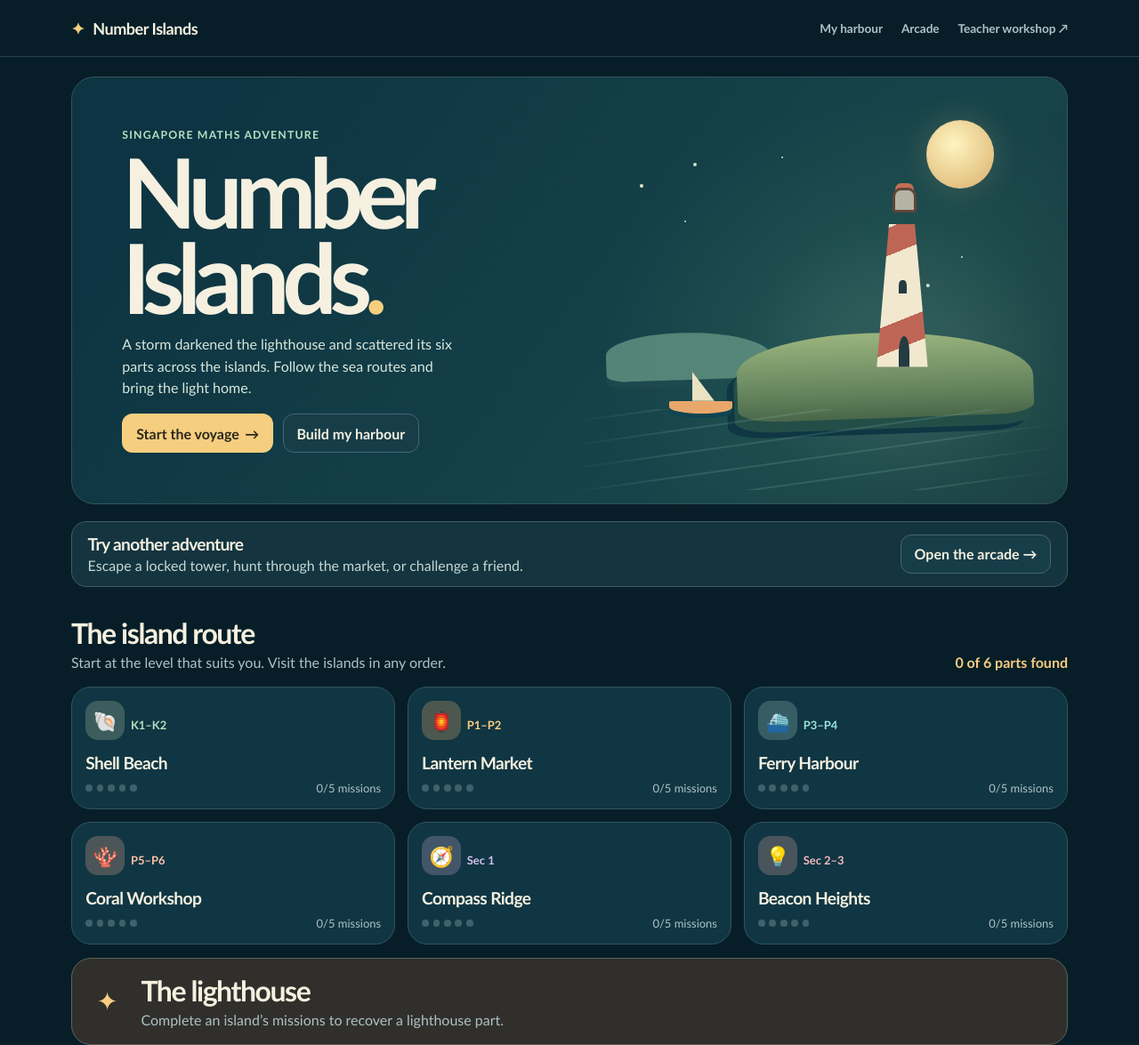
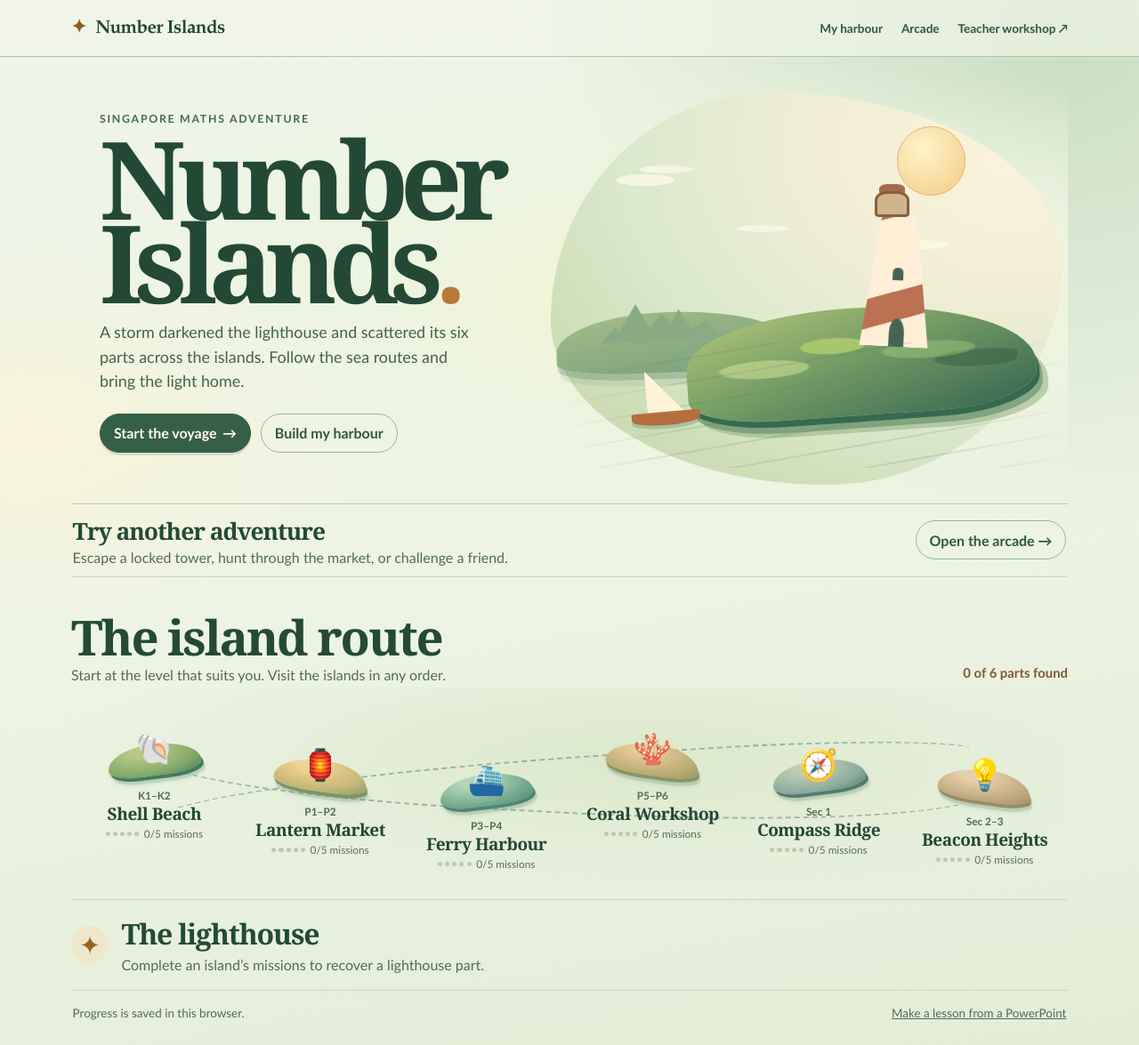
Before and after one commit to mingyucao111/number-islands, a plain HTML site: page index.html in a window 1280 px wide. Shown: the top 1175 px of the page at 89% size. Drawn offline with Linux system fonts and the light colour scheme.

Commit message:
Redesign Number Islands as a green storybook world

```diff
--- a/native/scripts/prepare-web.mjs
+++ b/native/scripts/prepare-web.mjs
@@ -8,7 +8,7 @@ const output = join(nativeRoot, "www");
 
 // The native bundle ships public game resources only. Keep this list in sync with the web release.
 const files = [
-  "index.html", "islands.css", "islands.js", "agent.js",
+  "index.html", "islands.css", "storybook.css", "storybook-home.css", "islands.js", "agent.js",
   "chapters-early.js", "chapters-primary.js", "chapters-secondary.js", "chapters-finale.js",
   "island-quests.js", "quests.css",
   "harbour.html", "harbour.css", "harbour-game.js", "harbour-rules.js",
--- /dev/null
+++ b/storybook-home.css
@@ -0,0 +1,502 @@
+/* The voyage map is one illustrated landscape, with islands as the controls. */
+#view > .hero {
+  --map-forest: #234936;
+  --map-fern: #40694c;
+  min-height: 27rem;
+  grid-template-columns: .92fr 1.08fr;
+  margin: .65rem 0 0;
+  border: 0;
+  border-radius: 0;
+  overflow: visible;
+  color: var(--map-forest);
+  background: radial-gradient(ellipse at 68% 54%, #f4f5d2 0%, #edf4df 38%, #eff5e700 72%);
+}
+
+#view .hero-copy {
+  padding: clamp(2.2rem, 4vw, 3.45rem) .65rem clamp(2.2rem, 4vw, 3.45rem) clamp(.3rem, 2.5vw, 2rem);
+}
+
+#view .hero-copy .overline {
+  color: #456b50;
+  letter-spacing: .14em;
+}
+
+#view .hero h1 {
+  margin: .75rem 0 1.1rem;
+  font: 700 clamp(4rem, 9.5vw, 8.1rem)/.78 Georgia, "Times New Roman", serif;
+  letter-spacing: -.078em;
+  color: var(--map-forest);
+}
+
+#view .hero h1 span {
+  color: #b77a36;
+}
+
+#view .hero-copy > p:not(.overline) {
+  max-width: 26rem;
+  font-size: clamp(1rem, 1.7vw, 1.12rem);
+  color: #456250;
+}
+
+#view .hero .button-row {
+  margin-top: 1.35rem;
+  gap: .7rem;
+}
+
+#view .hero .button,
+#view .arcade-sign .button,
+#view .beacon-box .button {
+  border-radius: 2rem;
+  min-height: 44px;
+}
+
+#view .hero .cta,
+#view .beacon-box .cta {
+  background: #355f46;
+  border-color: #355f46;
+  color: #fffbed;
+  box-shadow: 0 3px 0 #28523d22;
+}
+
+#view .hero .cta:hover,
+#view .beacon-box .cta:hover {
+  background: #284d39;
+}
+
+#view .hero .ghost,
+#view .arcade-sign .ghost {
+  background: transparent;
+  color: #31583f;
+  border-color: #9bb39a;
+}
+
+#view .hero .ghost:hover,
+#view .arcade-sign .ghost:hover {
+  background: #e3eed9;
+}
+
+#view .sea-art {
+  min-height: 25rem;
+  margin: 0;
+  background: none;
+  border-radius: 0;
+  overflow: hidden;
+}
+
+#view .sea-art::before {
+  position: absolute;
+  inset: 6% 1% 3% 4%;
+  border-radius: 43% 57% 46% 54% / 58% 43% 57% 42%;
+  background:
+    radial-gradient(ellipse at 90% 14%, #fcf3dc 0%, #f1eed5 30%, #dbe9cd 58%, #bfcf9a 108%);
+  content: "";
+}
+
+#view .art-moon {
+  top: 14%;
+  right: 19%;
+  width: 12.8cqw;
+  border: 1px solid #e0b56c;
+  background: radial-gradient(circle at 38% 32%, #fff3c9, #f6d596 75%, #e9b870);
+  box-shadow: 0 0 5cqw #fff3d77a;
+}
+
+#view .art-stars {
+  top: 25%;
+  left: 16%;
+  width: 11cqw;
+  height: 2.2cqw;
+  border-radius: 50%;
+  background: #fffcebba;
+  box-shadow: 4cqw -2cqw 0 -.35cqw #fffcebad, 22cqw 9cqw 0 -.45cqw #fffceba5, 51cqw 12cqw 0 -.25cqw #fffcebb0;
+}
+
+#view .far-islet {
+  left: 5%;
+  bottom: 29%;
+  width: 42%;
+  height: 14%;
+  border-radius: 69% 72% 42% 48% / 89% 67% 36% 27%;
+  opacity: .92;
+  background: linear-gradient(170deg, #a1bb83, #719a77);
+  box-shadow: 1px 7px 0 #577f694d, 4px 14px 0 #7ea58d36;
+}
+
+#view .far-islet::before {
+  position: absolute;
+  left: 20%;
+  bottom: 52%;
+  width: 54%;
+  height: 89%;
+  background: #82a77f;
+  clip-path: polygon(0 100%, 12% 70%, 15% 80%, 29% 29%, 40% 74%, 50% 48%, 58% 68%, 64% 41%, 74% 78%, 87% 64%, 100% 100%);
+  content: "";
+}
+
+#view .near-islet {
+  left: 29%;
+  bottom: 19%;
+  width: 65%;
+  height: 25%;
+  border-radius: 57% 65% 35% 32% / 59% 74% 40% 28%;
+  transform: rotate(-4deg);
+  background: linear-gradient(161deg, #b1c779 1%, #759c65 46%, #416f54 90%);
+  box-shadow: 3px 7px 0 #37694f, 6px 14px 0 #638d699f, 12px 19px 0 #90ad7d85;
+}
+
+#view .near-islet::after {
+  position: absolute;
+  inset: 5% 5% 25% 4%;
+  border-radius: inherit;
+  background:
+    radial-gradient(ellipse at 20% 66%, #cee09593 0 12%, transparent 13%),
+    radial-gradient(ellipse at 42% 41%, #a7c66d 0 12%, transparent 13%),
+    radial-gradient(ellipse at 72% 54%, #abd28267 0 14%, transparent 15%),
+    radial-gradient(ellipse at 88% 69%, #34594177 0 11%, transparent 12%);
+  content: "";
+}
+
+#view .lighthouse {
+  left: 59%;
+  bottom: 35%;
+  width: 17%;
+  height: 36%;
+  transform: rotate(3deg);
+  background: repeating-linear-gradient(-18deg, #ffefd7 0 22%, #bc7153 22% 38%, #ffefd7 38% 57%);
+  filter: drop-shadow(0 2px 2px #16483144);
+}
+
+#view .lighthouse::after,
+#view .lighthouse i {
+  background: #446554;
+}
+
+#view .light-ray {
+  left: 64.1%;
+  top: 29%;
+  width: 6.5%;
+  height: 6%;
+  border: 3px solid #885d42;
+  background: #cfb58a;
+  box-shadow: 0 -13px 0 -5px #a36d4a;
+}
+
+#view .is-lit .light-ray {
+  background: #fff4b4;
+  box-shadow: 0 -13px 0 -5px #a36d4a, 0 0 25px #ffe294;
+}
+
+#view .art-waves {
+  left: 5%;
+  bottom: 7%;
+  width: 97%;
+  height: 29%;
+  background: repeating-linear-gradient(-10deg, transparent 0 14px, #457d7140 15px 16px, transparent 17px 26px);
+}
+
+#view .art-boat {
+  left: 19%;
+  bottom: 17%;
+  width: 12.7%;
+  height: 3%;
+  transform: rotate(-5deg);
+  background: #b66e3d;
+  box-shadow: 0 4px 0 #477d6a4d;
+}
+
+#view .art-boat::before {
+  left: 24%;
+  width: 53%;
+  height: 7.8cqw;
+  background: #fff4d9;
+}
+
+#view .arcade-sign {
+  margin: .35rem 0 0;
+  padding: .75rem .1rem;
+  border: 0;
+  border-top: 1px solid #b9c9ad;
+  border-bottom: 1px solid #cbd7c2;
+  border-radius: 0;
+  background: transparent;
+  color: #2f553f;
+}
+
+#view .arcade-sign h2,
+#view .section-heading h2,
+#view .beacon-box h2 {
+  font-family: Georgia, "Times New Roman", serif;
+  color: #244a36;
+  letter-spacing: -.04em;
+}
+
+#view .arcade-sign p,
+#view .section-heading p,
+#view .beacon-box p {
+  color: #526d59;
+}
+
+#view .route-section {
+  margin-top: clamp(1.7rem, 3vw, 2.45rem);
+}
+
+#view .route-section .section-heading {
+  gap: .8rem;
+  margin-bottom: .15rem;
+}
+
+#view .section-heading h2 {
+  font-size: clamp(2rem, 4.4vw, 3.4rem);
+  line-height: 1.05;
+}
+
+#view .route-section .parts-total {
+  color: #805a31 !important;
+  font-size: .93rem;
+  padding-bottom: .2rem;
+}
+
+#view .island-grid {
+  position: relative;
+  isolation: isolate;
+  grid-template-columns: repeat(6, minmax(0, 1fr));
+  align-items: start;
+  gap: clamp(.35rem, 1vw, .9rem);
+  padding: 2.25rem .4rem 1.65rem;
+  background: radial-gradient(ellipse at 56% 34%, #ccdfb477 0%, #dce9ce5c 42%, transparent 72%);
+}
+
+#view .island-grid::before,
+#view .island-grid::after {
+  position: absolute;
+  z-index: -1;
+  right: 8%;
+  left: 8%;
+  border: 2px dashed #749988aa;
+  border-right-color: transparent;
+  border-left-color: transparent;
+  pointer-events: none;
+  content: "";
+}
+
+#view .island-grid::before {
+  top: 33%;
+  height: 32%;
+  border-bottom: 0;
+  border-radius: 52% 38% 0 0;
+  transform: rotate(-4deg);
+}
+
+#view .island-grid::after {
+  top: 17%;
+  height: 43%;
+  border-top: 0;
+  border-radius: 0 0 50% 40%;
+  transform: rotate(3deg);
+}
+
+#view .island-card {
+  --shore-top: #b6c886;
+  --shore-mid: #81a96a;
+  --shore-deep: #437b60;
+  background: none;
+  border: 0;
+  border-radius: 0;
+  overflow: visible;
+  color: #274834;
+}
+
+#view .island-card:nth-child(2),
+#view .island-card:nth-child(5) { padding-top: 1.1rem; }
+#view .island-card:nth-child(3) { padding-top: 2.1rem; }
+#view .island-card:nth-child(6) { padding-top: 1.8rem; }
+
+#view .island-card[data-theme="sun"] {
+  --shore-top: #f0d292;
+  --shore-mid: #c4b778;
+  --shore-deep: #819367;
+}
+#view .island-card[data-theme="water"] {
+  --shore-top: #b2d7b7;
+  --shore-mid: #75a88f;
+  --shore-deep: #4d8874;
+}
+#view .island-card[data-theme="coral"] {
+  --shore-top: #e6ca99;
+  --shore-mid: #bcad74;
+  --shore-deep: #8f9363;
+}
+#view .island-card[data-theme="iris"] {
+  --shore-top: #bfceb3;
+  --shore-mid: #8dac9e;
+  --shore-deep: #527c6d;
+}
+#view .island-card[data-theme="rose"] {
+  --shore-top: #e8cfab;
+  --shore-mid: #c0aa84;
+  --shore-deep: #9b8b64;
+}
+
+#view .island-card button {
+  min-height: 115px;
+  display: flex;
+  flex-direction: column;
+  align-items: center;
+  gap: .2rem;
+  padding: .25rem .18rem;
+  border-radius: 1.2rem;
+  text-align: center;
+}
+
+#view .island-card button:hover,
+#view .island-card button:focus-visible {
+  background: transparent;
+}
+
+#view .island-card button:focus-visible {
+  outline: 3px solid #517c59;
+  outline-offset: 2px;
+}
+
+#view .island-card .island-icon {
+  isolation: isolate;
+  position: relative;
+  width: clamp(4.8rem, 10vw, 7.1rem);
+  height: 4.15rem;
+  margin: 0 0 .3rem;
+  background: none;
+  font-size: clamp(1.6rem, 3.3vw, 2.15rem);
+  line-height: 1;
+  padding-bottom: .55rem;
+  transform: translateY(0);
+  transition: transform .18s ease-out;
+  filter: drop-shadow(0 3px 1px #426b4429);
+}
+
+#view .island-card button:hover .island-icon,
+#view .island-card button:focus-visible .island-icon {
+  transform: translateY(-4px) rotate(-3deg);
+}
+
+#view .island-card .island-icon::before {
+  position: absolute;
+  z-index: -1;
+  left: 4%;
+  right: 4%;
+  bottom: 10%;
+  height: 53%;
+  border-radius: 59% 61% 45% 35% / 86% 81% 42% 39%;
+  transform: rotate(-7deg);
+  background: radial-gradient(ellipse at 38% 21%, var(--shore-top) 15%, var(--shore-mid) 66%, var(--shore-deep) 102%);
+  box-shadow: 2px 4px 0 var(--shore-deep), 4px 8px 0 #78ab913f;
+  content: "";
+}
+
+#view .island-card:nth-child(even) .island-icon::before {
+  transform: rotate(8deg);
+  border-radius: 62% 53% 41% 47% / 79% 88% 31% 36%;
+}
+
+#view .island-card .island-meta {
+  color: #4c6c53;
+  font-size: .74rem;
+}
+
+#view .island-card .island-name {
+  margin: 0;
+  color: #234735;
+  font: 700 clamp(.92rem, 1.5vw, 1.19rem)/1.15 Georgia, "Times New Roman", serif;
+  letter-spacing: -.025em;
+}
+
+#view .island-card button:hover .island-name {
+  text-decoration: underline;
+  text-underline-offset: .21em;
+}
+
+#view .island-card .island-progress {
+  flex-wrap: wrap;
+  justify-content: center;
+  gap: .19rem;
+  color: #566f5b;
+  font-size: .74rem;
+}
+
+#view .island-card .island-progress i {
+  width: .32rem;
+  height: .32rem;
+  background: #bacbb1;
+}
+
+#view .island-card .island-progress i.done {
+  background: #517852;
+}
+
+#view .island-card .island-progress span {
+  margin: 0 0 0 .16rem;
+}
+
+#view .beacon-box {
+  margin: .1rem 0;
+  padding: 1rem 0;
+  border: 0;
+  border-top: 1px solid #cbd7c2;
+  border-bottom: 1px solid #cbd7c2;
+  border-radius: 0;
+  background: none;
+}
+
+#view .beacon-box .beacon-icon {
+  width: 42px;
+  height: 42px;
+  border-radius: 50%;
+  background: #f4ddb17d;
+  color: #956326;
+}
+
+#view .map-footer {
+  color: #516b59;
+  padding-inline: .1rem;
+}
+
+#view .map-footer a:hover {
+  color: #78532c;
+}
+
+@media (max-width: 900px) and (min-width: 721px) {
+  #view > .hero { min-height: 25rem; }
+  #view .sea-art { min-height: 23rem; }
+  #view .island-card .island-progress i { display: none; }
+}
+
+@media (max-width: 720px) {
+  #view > .hero { grid-template-columns: 1fr; min-height: 0; margin-top: .25rem; }
+  #view .hero h1 { font-size: clamp(3.6rem, 12vw, 5.5rem); line-height: .93; }
+  #view .hero-copy { padding: 1.55rem .3rem .45rem; }
+  #view .hero-copy > p:not(.overline) { max-width: 29rem; }
+  #view .sea-art { min-height: clamp(11rem, 49vw, 20rem); max-width: 34rem; width: 100%; margin: 0 auto; }
+  #view .sea-art::before { inset: 4% 1% 4%; }
+  #view .island-grid { grid-template-columns: repeat(3, minmax(0, 1fr)); padding: 1.6rem .1rem 1.1rem; gap: .45rem .22rem; }
+  #view .island-grid::before { top: 24%; height: 24%; }
+  #view .island-grid::after { top: 61%; height: 15%; }
+  #view .island-card:nth-child(n) { padding-top: 0; }
+  #view .island-card:nth-child(3n-1) { padding-top: .8rem; }
+  #view .island-card button { min-height: 103px; }
+  #view .island-card .island-icon { height: 3.5rem; }
+  #view .island-card .island-progress i { display: none; }
+}
+
+@media (max-width: 410px) {
+  #view .hero .button-row { margin-top: .95rem; gap: .42rem; }
+  #view .hero .button { padding-inline: .67rem; font-size: .87rem; }
+  #view .hero-copy > p:not(.overline) { font-size: .95rem; }
+  #view .arcade-sign { gap: .45rem; }
+  #view .arcade-sign p { font-size: .9rem; }
+  #view .route-section .section-heading { gap: .33rem; }
+  #view .island-card .island-icon { min-width: 3.85rem; }
+  #view .map-footer { flex-wrap: wrap; }
+}
+
+@media (prefers-reduced-motion: reduce) {
+  #view .island-card .island-icon { transition: none; }
+}
--- /dev/null
+++ b/storybook.css
@@ -0,0 +1,150 @@
+:root {
+  color-scheme: light;
+  --ink: #234438;
+  --muted: #496350;
+  --sea: #dcebd7;
+  --deep: #edf4e4;
+  --panel: #f7f8ec;
+  --line: #b9c9ae;
+  --gold: #e9bd65;
+  --mint: #3e7055;
+  --book: "Iowan Old Style", "Palatino Linotype", "Book Antiqua", Palatino, Georgia, serif;
+  background: #edf4e4;
+  color: var(--ink);
+}
+
+body {
+  min-height: 100vh;
+  background: radial-gradient(ellipse at 94% 4%, #cadfc2 0, transparent 37rem),
+    radial-gradient(ellipse at 2% 42%, #f8f4d9 0, transparent 26rem),
+    linear-gradient(170deg, #eff5e7 0%, #edf4e4 53%, #e3edd5 100%);
+}
+
+:focus-visible { outline-color: #6d4e86; }
+.masthead { border-bottom-color: #b3c3a6; background: #f1f6e8ad; }
+.wordmark { color: #204935; font-family: var(--book); font-size: clamp(.98rem, 2vw, 1.3rem); white-space: nowrap; }
+.wordmark span { color: #88611f; }
+.nav-link { color: #355646; }
+.nav-link:hover, .map-footer a:hover { color: #7a4f23; }
+.overline { color: #34674b; letter-spacing: .115em; }
+.button { border-radius: 999px; color: #234438; }
+.button.cta { background: #e9bd65; color: #392b19; border-color: #c89849; }
+.button.cta:hover { background: #f5cf83; }
+.button.ghost { background: #f3f6e9; color: #254b38; border-color: #a9ba9e; }
+.button.ghost:hover { background: #dce9d3; }
+.ghost-link, .plain-link { color: #355b46; }
+.button:disabled { opacity: .62; }
+
+.arcade-sign { border: 0; border-top: 1px solid #aaba9e; border-radius: 0; background: transparent; padding: 1.15rem 0; }
+.arcade-sign h2 { font-family: var(--book); font-size: 1.65rem; color: #294c39; }
+.arcade-sign p, .map-footer { color: #486751; }
+
+.screen-title, .studio-hero h1, .harbour-title, .arcade-hero h1, .duel-panel h1 {
+  font-family: var(--book);
+  font-weight: 800;
+  letter-spacing: -.045em;
+}
+.screen-header { align-items: flex-start; }
+.screen-header .island-icon { background: #dce8d0; }
+.story-line { color: #45624c; }
+.mission-list { gap: 0; border-top: 1px solid #aabfa3; }
+.mission-list li { border-bottom: 1px solid #b8c9ac; }
+.mission-button { border: 0; border-radius: 0; background: transparent; color: #244638; }
+.mission-button:hover:enabled { background: #deead5; }
+.mission-button:disabled { opacity: .67; }
+.mission-button .tag, .coach-recommendation { color: #4d6854; }
+.mission-button .mission-number { background: #dce9d0; color: #284d38; }
+.play-panel { border-color: #beccab; background: #fcf9eb; box-shadow: 0 12px 34px -23px #305240; }
+.play-panel .button.ghost, .harbour-task .button.ghost { border-radius: 12px; background: #f7f8ed; }
+.play-panel .button.cta, .harbour-task .button.cta { border-color: #39765b; background: #39765b; color: white; }
+.play-panel .button.cta:hover, .harbour-task .button.cta:hover { background: #285d45; }
+.activity { border-color: #c4d1b7; background: #e8efe1; }
+.guide { background: #f6ead0; border-inline-start: 4px solid #d3ad62; }
+.play-panel .choices .button, .harbour-task .helm .button { min-height: 44px; }
+
+.workshop, .harbour, .arcade { padding-top: clamp(1.2rem, 4vw, 2.4rem); }
+.studio-hero h1 { color: #1f493b; }
+.studio-hero > p:last-child { color: #45634f; }
+.studio-layout { gap: clamp(1rem, 4vw, 2.8rem); border-top: 1px solid #b7c6ac; }
+.studio-panel { padding: 1.3rem 0; border: 0; border-radius: 0; background: transparent; }
+.result-panel { border-inline-start: 1px solid #b7c6ac; padding-inline-start: clamp(.9rem, 3vw, 2.4rem); }
+.studio-panel h2, .harbour h2, .arcade-card h2 { color: #284b38; font-family: var(--book); letter-spacing: -.026em; }
+.deck-drop { background: #e1ecd2; border: 2px dashed #83a084; border-radius: 18px; color: #234438; }
+.deck-drop:hover, .deck-drop.drag-over { background: #d5e8ce; border-color: #6f8b71; }
+.deck-drop span:not(.deck-icon), .studio-note, .studio-details p { color: #48634e; }
+.deck-icon { background: #f3dc9a; color: #503c25; }
+.studio-status, .preview-title { color: #385a40; }
+.studio-details { border-top-color: #b3c4a7; }
+#student-link { background: #f7f9ef; color: #284c3b; border-color: #a4b69a; }
+
+.port-banner { border: 0; min-height: 240px; border-radius: 33% 17% 19% 25% / 17% 10% 19% 16%;
+  background: linear-gradient(145deg, #d9e5ba, #b6d4b8 54%, #a3c9b4 100%); }
+.port-banner p:not(.overline) { color: #2c573f; }
+.port-art { opacity: .92; }
+.port-art .port-sun { background: #fff0bd; box-shadow: 0 0 40px #fff3c9b3; }
+.port-art .port-dock { background: #a67852; }
+.port-art .port-hut { background: #dd9d6c; }
+.stat-chip { padding: .5rem .72rem; background: transparent; border-color: #a9bc9e; color: #355a42; }
+.stat-chip:first-child { color: #634719; background: #f8ebbe; border-color: #d4bc80; }
+.harbour-board { gap: clamp(1rem, 5vw, 3.2rem); }
+.port-card { padding: .9rem 0; border: 0; border-top: 1px solid #aabfa1; border-radius: 0; background: transparent; }
+.port-card p { color: #42614c; }
+.port-card .overline { color: #4b6b49; }
+.port-message { color: #546b44; }
+#difficulty { background: #f0f6e8; border-color: #a4b79a; color: #2e513a; }
+.harbour-task { background: #fcfaed; color: #244235; border-color: #b8cba9; }
+.loading-box { background: #edf3e4; }
+.hold-slots { background: #88b39a; }
+.hold-slots button { background: #f4d58e; }
+.ship-chart { background: #76a391; }
+.ship-chart span { background: #aed0b9; color: #3d6b5d; }
+.ship-chart .reef { background: #72947a; color: #233f36; }
+.ship-chart .pier { background: #e9b96c; }
+.ship-chart .ship { background: #dce8b3; border-color: #557b62; }
+
+.arcade-hero { border: 0; background: radial-gradient(ellipse at 83% 25%, #fff3bd 0%, transparent 18%),
+  linear-gradient(120deg, #dce8c9, #b8d1b4 69%, #9ebd9d);
+  border-radius: 32% 15% 20% 19% / 21% 14% 18% 12%; min-height: 170px; align-items: center; }
+.arcade-hero p:last-child { color: #396048; }
+.arcade-art { color: #557e52; background: none; }
+.arcade-grid { display: block; max-width: 820px; margin: 1rem auto 0; }
+.arcade-card, .arcade-card[data-mode] { border: 0; border-bottom: 1px solid #acbfa5; background: transparent; border-radius: 0; }
+.arcade-card[data-mode] { display: grid; grid-template-columns: auto minmax(0, 1fr) auto; align-items: center; gap: .15rem 1rem; }
+.arcade-card[data-mode] .arcade-icon { grid-row: 1 / span 2; width: 63px; height: 63px; border-radius: 52% 42% 49% 41%; background: #dcead1; }
+.arcade-card[data-mode="escape"] .arcade-icon { background: #e0e2d4; }
+.arcade-card[data-mode="potion"] .arcade-icon { background: #e8ddef; }
+.arcade-card[data-mode="duel"] .arcade-icon { background: #f3e6b9; }
+.arcade-card[data-mode] h2 { margin: 0; }
+.arcade-card p:not(.overline) { color: #4e6a53; margin: 0; }
+.arcade-card[data-mode] .button { grid-column: 3; grid-row: 1 / span 2; }
+.duel-panel { padding-inline: 0; }
+.duel-panel .button { margin-top: .75rem; }
+.duel-label input { background: #fafbee; color: #294e3c; border-color: #a5b69a; }
+.duel-notice { color: #395c43; }
+.iq-quest { --iq-paper: #466047; --iq-gold: #74521f; --iq-dim: #4e6a53; color: #294a3c; }
+.iq-title, .potion-header h1 { font-family: var(--book); letter-spacing: -.04em; }
+.iq-moves, .iq-inventory { color: #4e6a53; border-color: #a1b795; }
+.iq-journal, .iq-mechanism, .iq-win { background: #e7eddb; border-color: #b2c6a6; }
+.iq-journal { background: #f4ebcb; border-color: #c5b88d; }
+.iq-tray, .iq-wheel { background: #d6e5d3; color: #355844; }
+.iq-back:focus-visible { outline-color: #6d4e86; }
+.potion-screen { --potion-frame: #a18ca9; color: #53385f; background: radial-gradient(ellipse at 90% 5%, #f7edfa, #ddd4eb); }
+.potion-card { background: transparent; border: 0; color: #493659; }
+.potion-card .potion-stage { color: #735222; }
+.potion-card .potion-instruction { color: #5d4768; }
+.potion-card .potion-recipe { color: #543e37; background: #f4e7c5; border-color: #bca884; }
+.potion-lab, .potion-finish { color: #fff1e4; border-color: #9f83ad; }
+.potion-garden li, .potion-garden li.potion-grown { border-radius: 50% 40% 43% 41% / 50% 54% 46% 50%; }
+.potion-garden li { background: #e9dff0; color: #604c6e; }
+dialog { border: 1px solid #9faf8f; border-radius: 20px; color: #254736; background: #f7f7e9; }
+dialog::backdrop { background: #26433870; }
+
+@media (max-width: 680px) {
+  .result-panel { border-inline-start: 0; border-top: 1px solid #b7c6ac; padding-inline-start: 0; }
+  .studio-layout { gap: 0; }
+  .port-banner { min-height: 195px; }
+  .port-art { opacity: .56; }
+  .arcade-card[data-mode] { grid-template-columns: auto minmax(0, 1fr); gap: .25rem .7rem; }
+  .arcade-card[data-mode] .arcade-icon { grid-row: 1 / span 2; width: 49px; height: 49px; }
+  .arcade-card[data-mode] .button { grid-row: auto; grid-column: 2; justify-self: start; margin: .45rem 0 0; }
+}
--- a/sw.js
+++ b/sw.js
@@ -1,9 +1,9 @@
 /* Number Islands only caches public, same-origin game assets. */
 const CACHE_PREFIX = "number-islands-shell-";
-const CACHE_NAME = CACHE_PREFIX + "2026-11-25.2";
+const CACHE_NAME = CACHE_PREFIX + "2026-11-25.3";
 const BASE = new URL(self.registration.scope);
 const core = [
-  "index.html", "islands.css", "islands.js", "agent.js",
+  "index.html", "islands.css", "storybook.css", "storybook-home.css", "islands.js", "agent.js",
   "chapters-early.js", "chapters-primary.js", "chapters-secondary.js", "chapters-finale.js",
   "manifest.webmanifest", "icons/islands-192.png", "icons/islands-512.png", "icons/apple-touch-icon.png",
 ];
```
Also changed, not shown: arcade.html (+2 -1 lines), harbour.html (+2 -1 lines), index.html (+3 -1 lines), workshop.html (+2 -1 lines), manifest.webmanifest.
